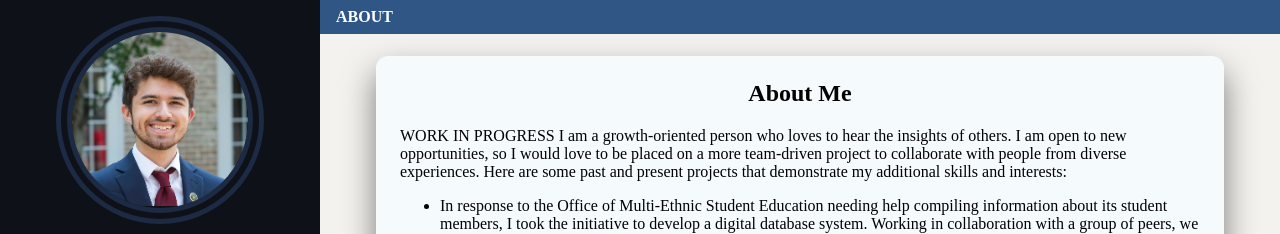
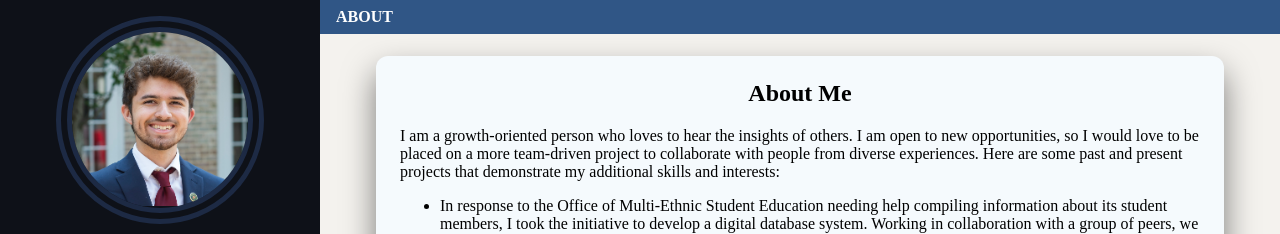
Before and after one commit to RichardM83/Personal-Website, a plain HTML site: page about.html in a window 1280 px wide. Shown: the top 234 px of the page. Drawn offline with Linux system fonts and the light colour scheme; a web font is replaced by a local one.

Commit message:
Updated about

```diff
--- a/about.html
+++ b/about.html
@@ -69,7 +69,6 @@
     <div class="Content">
         <div class="ContentLarge">
             <h2> About Me </h2>
-            WORK IN PROGRESS
             I am a growth-oriented person who loves to hear the insights of others. I am open to new opportunities, so I would love to be placed on a more team-driven project to collaborate with people from diverse experiences. Here are some past and present projects that demonstrate my additional skills and interests:
             <br>
             <ul>
```
